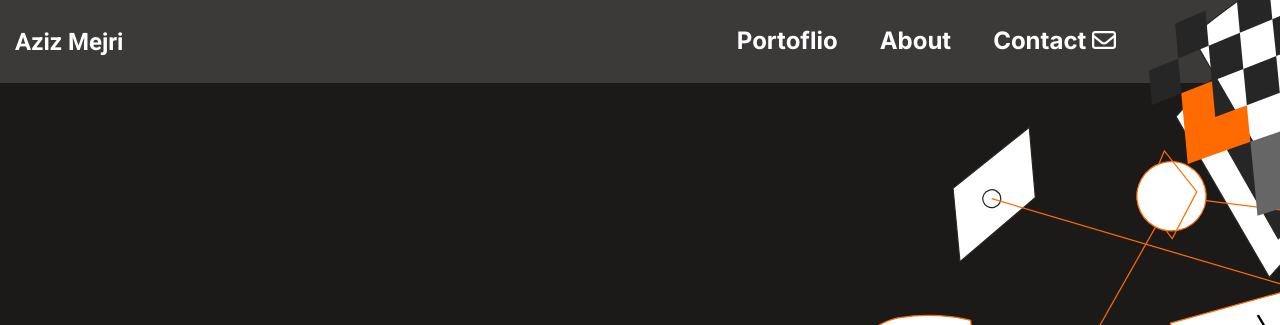
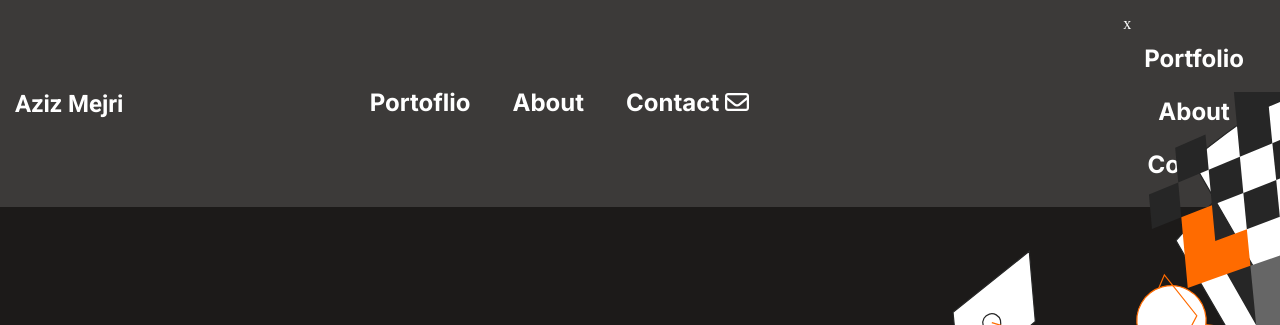
Before and after one commit to shahadat3669/training-mobile-menu, a website: page index.html in a window 1280 px wide. Shown: the top 325 px of the page. Drawn offline with Linux system fonts and the light colour scheme.

Commit message:
Add html code for mobile menu

```diff
--- a/index.html
+++ b/index.html
@@ -2,26 +2,83 @@
 <html lang="en">
   <head>
     <meta charset="UTF-8" />
-    <meta http-equiv="X-UA-Compatible" content="IE=edge" />
-    <meta name="viewport" content="width=device-width, initial-scale=1.0" />
-    <link rel="stylesheet" href="./css/main.css" />
-    <link rel="icon" href="./favicon.ico" />
+    <meta
+      http-equiv="X-UA-Compatible"
+      content="IE=edge"
+    />
+    <meta
+      name="viewport"
+      content="width=device-width, initial-scale=1.0"
+    />
+    <link
+      rel="stylesheet"
+      href="./css/main.css"
+    />
+    <link
+      rel="icon"
+      href="./favicon.ico"
+    />
     <title>Aziz Mejri - Portfolio</title>
   </head>
+
   <body>
     <header>
       <h1 id="logo">Aziz Mejri</h1>
-      <button type="button" class="menu-bars">
+      <button
+        type="button"
+        class="menu-bars"
+        id="menu_btn"
+      >
         <i class="fas fa-bars"></i>
       </button>
       <nav id="desktop-nav">
         <ul>
-          <li><a class="nav-link" href="#projects">Portoflio</a></li>
-          <li><a class="nav-link" href="#about-me">About</a></li>
           <li>
-            <a class="nav-link" href="#contact"
+            <a
+              class="nav-link"
+              href="#projects"
+              >Portoflio</a
+            >
+          </li>
+          <li>
+            <a
+              class="nav-link"
+              href="#about-me"
+              >About</a
+            >
+          </li>
+          <li>
+            <a
+              class="nav-link"
+              href="#contact"
               >Contact <i class="far fa-envelope"></i
             ></a>
+          </li>
+        </ul>
+      </nav>
+      <nav id="mobile-nav">
+        <span>x</span>
+        <ul>
+          <li>
+            <a
+              class="nav-link"
+              href="#"
+              >Portfolio</a
+            >
+          </li>
+          <li>
+            <a
+              class="nav-link"
+              href="#aboutme"
+              >About</a
+            >
+          </li>
+          <li>
+            <a
+              class="nav-link"
+              href="#contact"
+              >Contact</a
+            >
           </li>
         </ul>
       </nav>
@@ -442,5 +499,6 @@
       src="https://kit.fontawesome.com/e966a3bd22.js"
       crossorigin="anonymous"
     ></script>
+    <script src="./index.js"></script>
   </body>
 </html>
```
